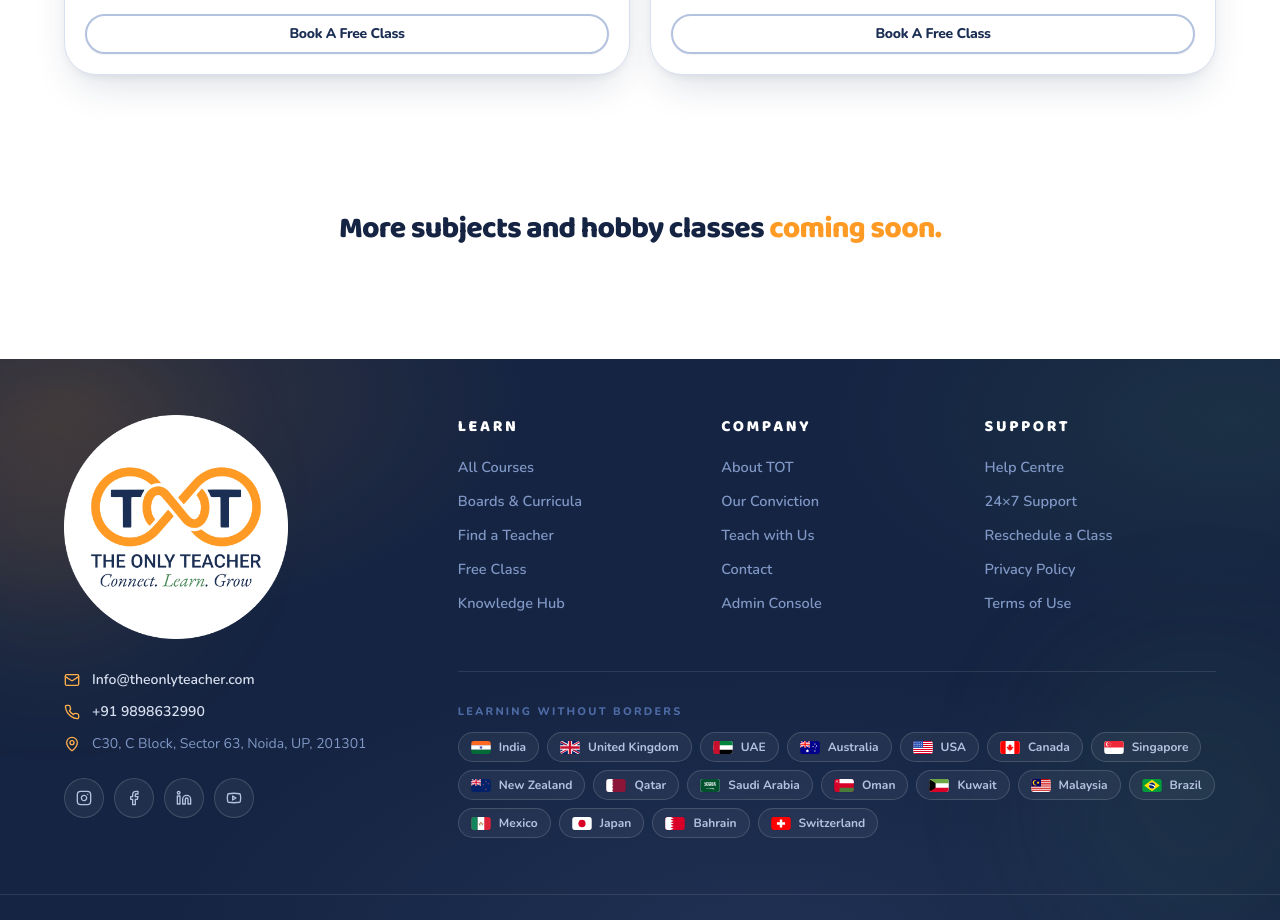
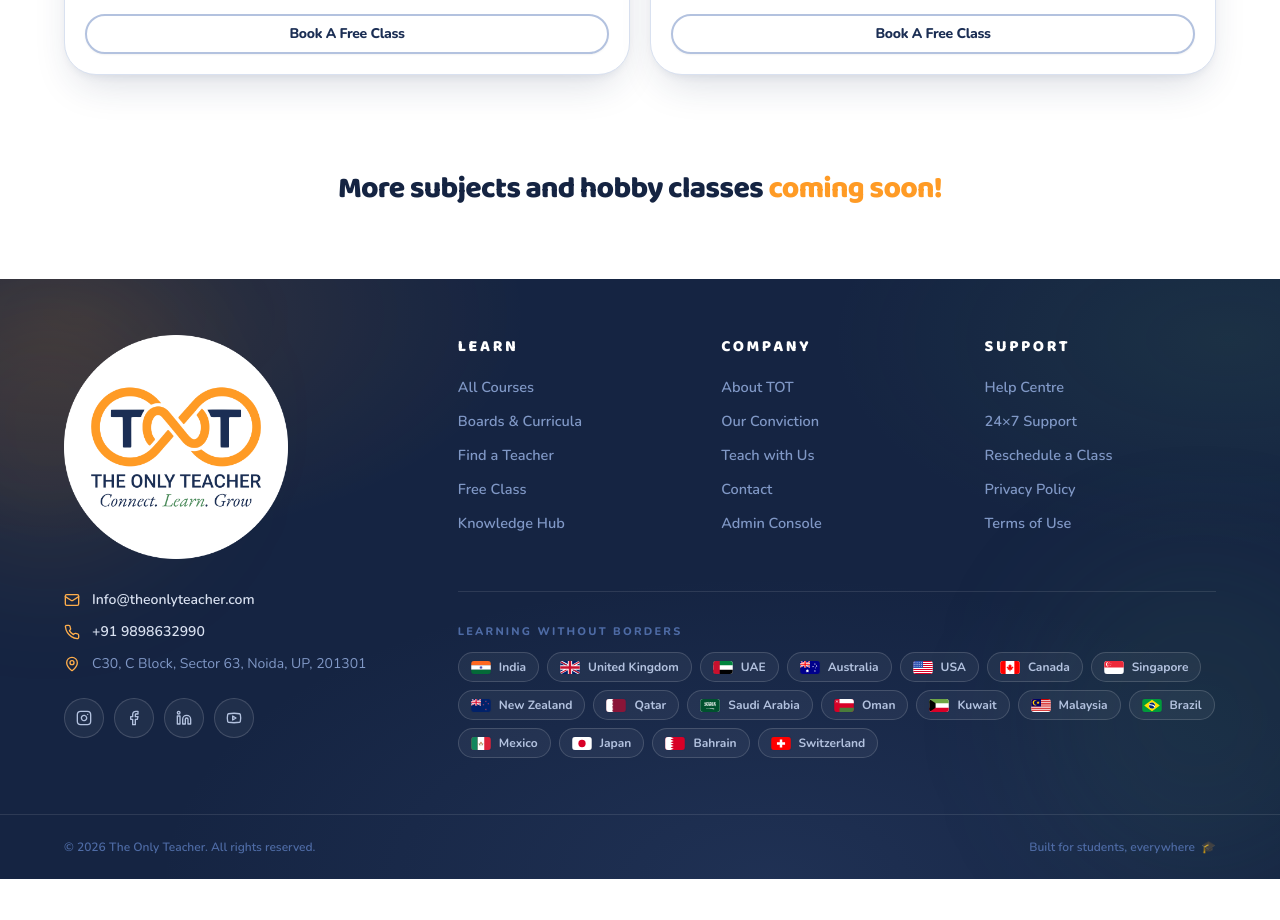
Before and after one commit to Lakshayg001/OnlyTeacher, a React (Vite) app: page /courses in a window 1280 px wide. Shown: the part 1720-2640 px from the top of the page. After the commit the page ends 2599 px from the top, so only its background shows below. Built offline with nearby package versions, Linux system fonts and the light colour scheme.

Commit message:
Update About page typography and Courses page coming soon section

```diff
--- a/src/pages/About.tsx
+++ b/src/pages/About.tsx
@@ -120,7 +120,7 @@ export default function About() {
                                             </svg>
                                         </div>
                                         <h2 className="text-2xl font-extrabold text-navy-700 sm:text-3xl">
-                                            The Philosophy Behind <span className="text-amber-500">TOT</span>
+                                            The Philosophy Behind The <span className="text-amber-500">Only Teacher</span>
                                         </h2>
                                     </div>
 
--- a/src/pages/Courses.tsx
+++ b/src/pages/Courses.tsx
@@ -131,10 +131,10 @@ export default function Courses() {
     </div>
    </section>
 
-   <section className="py-20 text-center">
+   <section className="py-10 text-center">
     <div className="container-tot max-w-4xl mx-auto">
      <h2 className="font-display text-2xl md:text-3xl font-extrabold text-navy-800 leading-snug tracking-tight">
-      More subjects and hobby classes <span className="text-amber-500">coming soon.</span>
+      More subjects and hobby classes <span className="text-amber-500">coming soon!</span>
      </h2>
     </div>
    </section>
```
